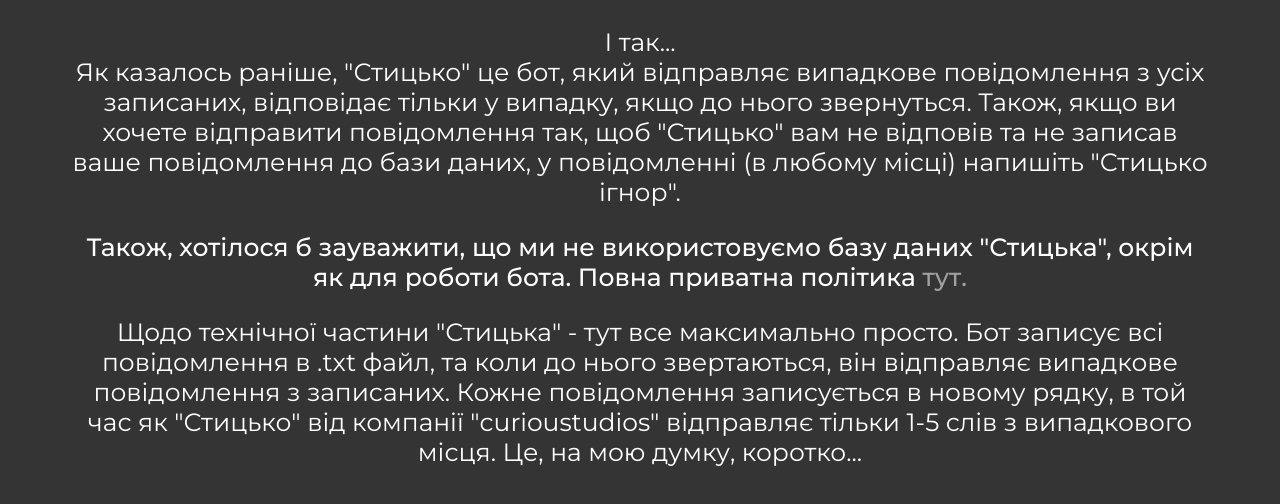
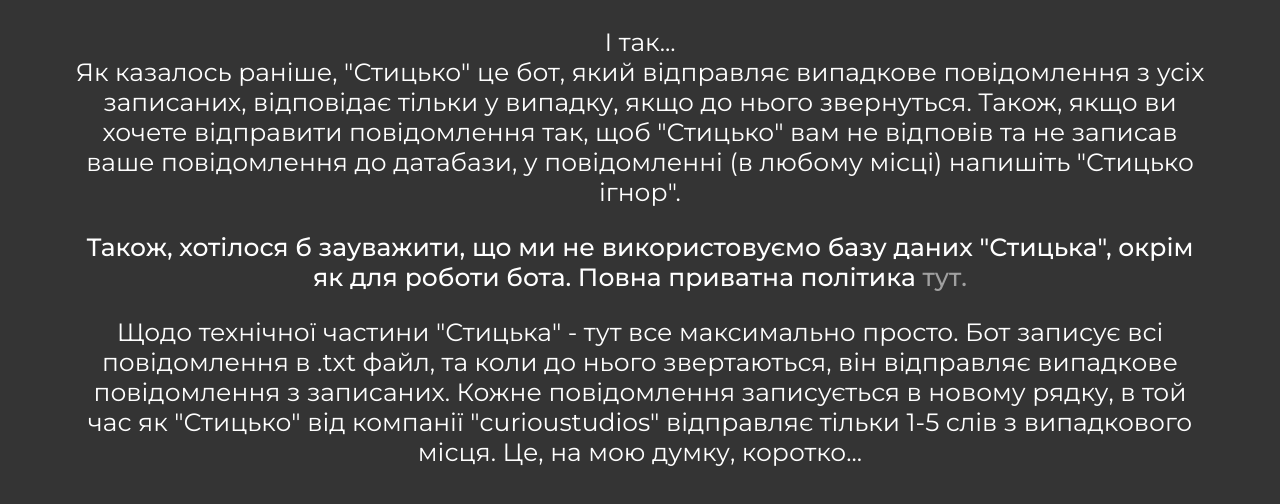
Before and after one commit to duxtaaindustries/more-stytsko, a plain HTML site: page index.html in a window 1280 px wide. Shown: the part 182-686 px from the top of the page. Drawn offline with Linux system fonts and the light colour scheme.

Commit message:
Update index.html

```diff
--- a/index.html
+++ b/index.html
@@ -28,7 +28,7 @@
             <h1>Більше про стицька</h1>
             <div class="more-stytsko-div">
                 <p class="st">Одразу кажу: ідея далеко не моя, а автор "Стицька" знає про цей проект. <a href="https://discord.gg/Kj5gFxu8aS">Посилання на оригінал від автора "Стицька"</a>.</p>
-                <p class="stytsko-more-about stytsko-one">І так...<br>Як казалось раніше, "Стицько" це бот, який відправляє випадкове повідомлення з усіх записаних, відповідає тільки у випадку, якщо до нього звернуться. Також, якщо ви хочете відправити повідомлення так, щоб "Стицько" вам не відповів та не записав ваше повідомлення до бази даних, у повідомленні (в любому місці) напишіть "Стицько ігнор".</p>
+                <p class="stytsko-more-about stytsko-one">І так...<br>Як казалось раніше, "Стицько" це бот, який відправляє випадкове повідомлення з усіх записаних, відповідає тільки у випадку, якщо до нього звернуться. Також, якщо ви хочете відправити повідомлення так, щоб "Стицько" вам не відповів та не записав ваше повідомлення до датабази, у повідомленні (в любому місці) напишіть "Стицько ігнор".</p>
                 <p class="stytsko-two">Також, хотілося б зауважити, що ми не використовуємо базу даних "Стицька", окрім як для роботи бота. Повна приватна політика <a href="#">тут.</a></p>
                 <p class="stytsko-more-about stytsko-tree">Щодо технічної частини "Стицька" - тут все максимально просто. Бот записує всі повідомлення в .txt файл, та коли до нього звертаються, він відправляє випадкове повідомлення з записаних. Кожне повідомлення записується в новому рядку, в той час як "Стицько" від компанії "curioustudios" відправляє тільки 1-5 слів з випадкового місця. Це, на мою думку, коротко...</p>
             </div>
```
